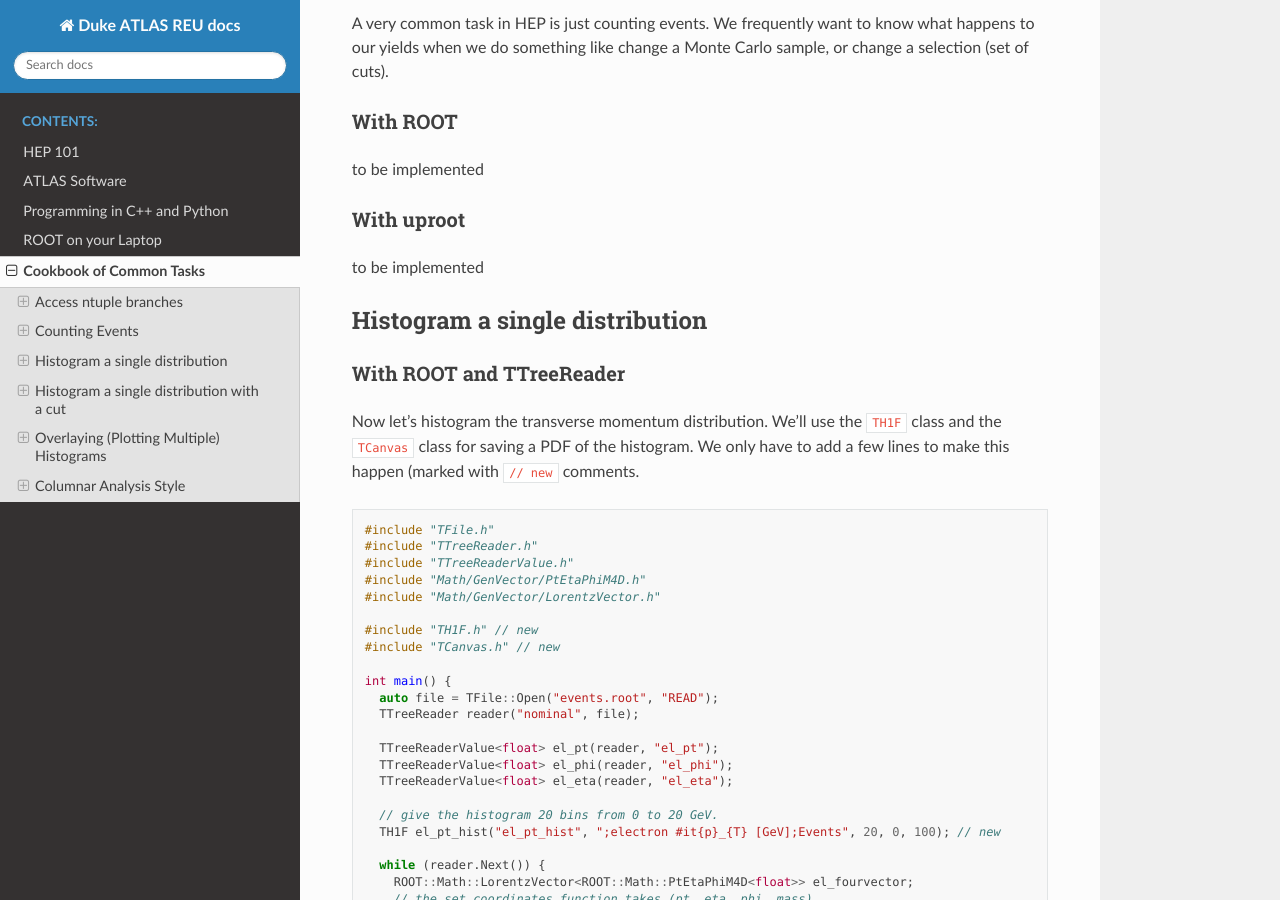
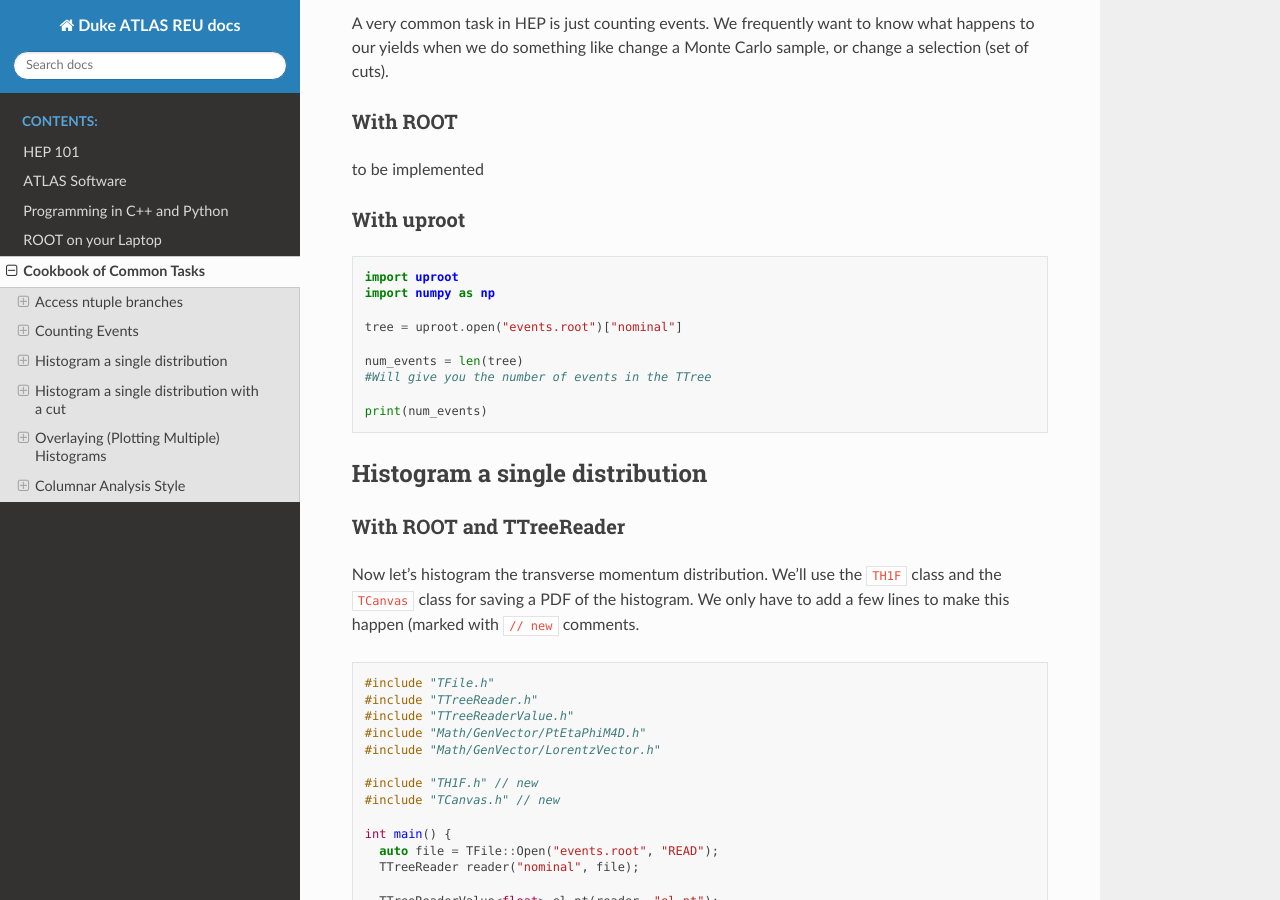
Before and after one commit to escambron/hep101-docs, a Sphinx documentation site: the page built from docs/useful.rst, in a window 1280 px wide and 900 px high, scrolled down 2413 px. Built offline with Sphinx 7.4.7 and the Read the Docs theme 2.0.0, drawn with Linux system fonts in a browser that asks for light colours.

Commit message:
Update useful.rst

```diff
--- a/docs/useful.rst
+++ b/docs/useful.rst
@@ -137,7 +137,19 @@ to be implemented
 With uproot
 ^^^^^^^^^^^
 
-to be implemented
+.. code-block:: python
+
+   import uproot
+   import numpy as np
+
+   tree = uproot.open("events.root")["nominal"]
+
+   num_events = len(tree)
+   #Will give you the number of events in the TTree
+
+   print(num_events)
+
+
 
 Histogram a single distribution
 -------------------------------
```
